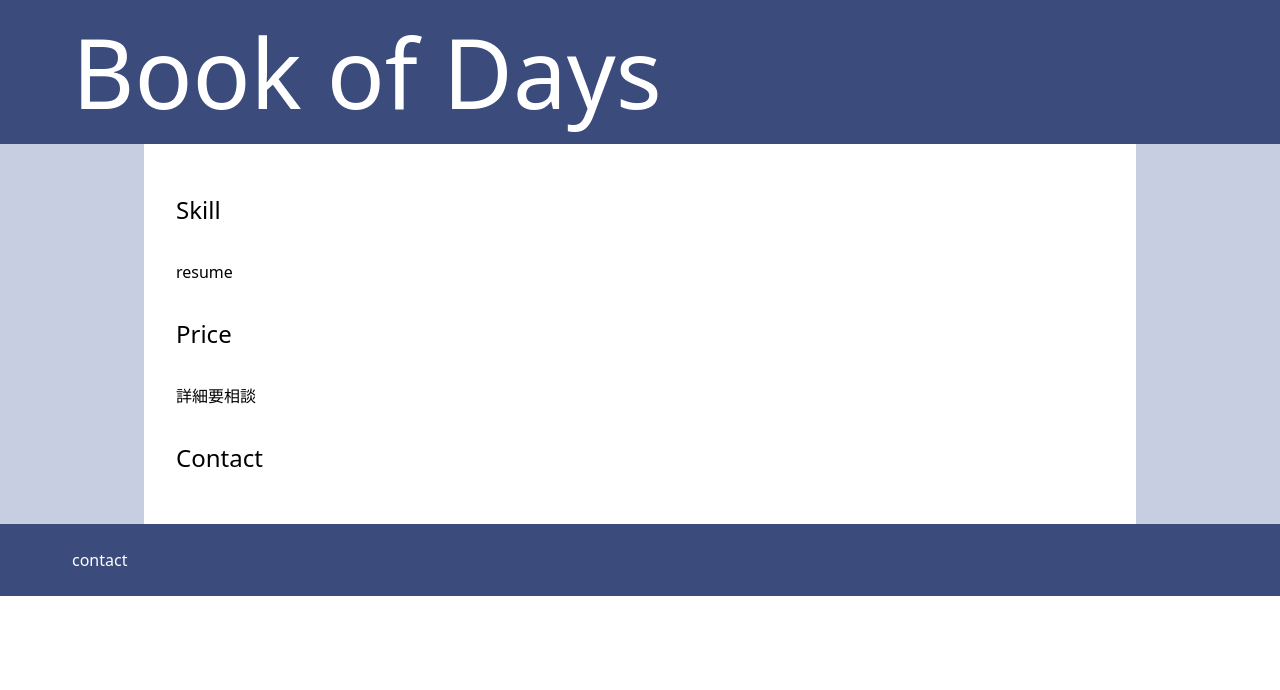
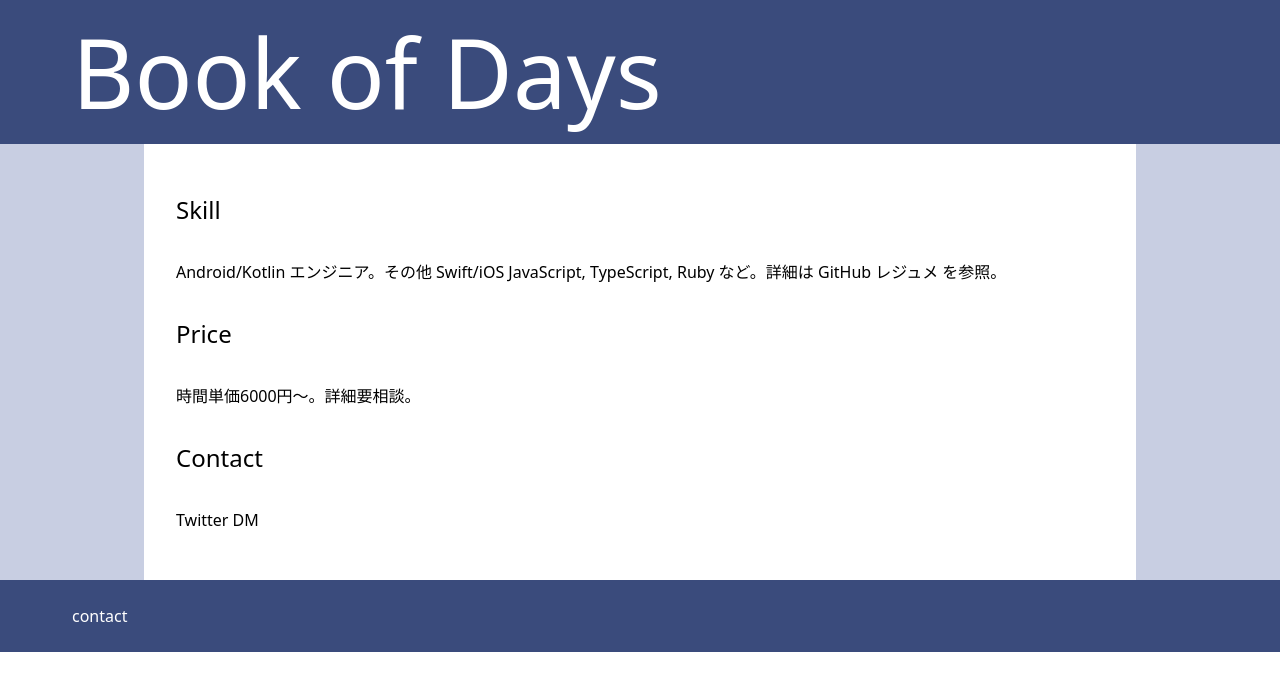
Before and after one commit to hmiyado/kottage, a Next.js app: page /contact in a window 1280 px wide. Shown: the top 690 px of the page. Built offline with nearby package versions, Linux system fonts and the light colour scheme.

Commit message:
add description

```diff
--- a/components/contact.tsx
+++ b/components/contact.tsx
@@ -4,11 +4,19 @@ export default function Contact() {
   return (
     <section className={styles.section}>
       <h2 className={styles.headline}>Skill</h2>
-      <p className={styles.body}>resume</p>
+      <p className={styles.body}>
+        Android/Kotlin エンジニア。その他 Swift/iOS JavaScript, TypeScript, Ruby
+        など。詳細は{' '}
+        <a href="https://github.com/hmiyado/resume">GitHub レジュメ</a> を参照。
+      </p>
       <h2 className={styles.headline}>Price</h2>
-      <p className={styles.body}>詳細要相談</p>
+      <p className={styles.body}>時間単価6000円〜。詳細要相談。</p>
       <h2 className={styles.headline}>Contact</h2>
-      <p className={styles.body}></p>
+      <p className={styles.body}>
+        <a href="https://twitter.com/messages/compose?recipient_id=miyado20th">
+          Twitter DM
+        </a>
+      </p>
     </section>
   )
 }
```
